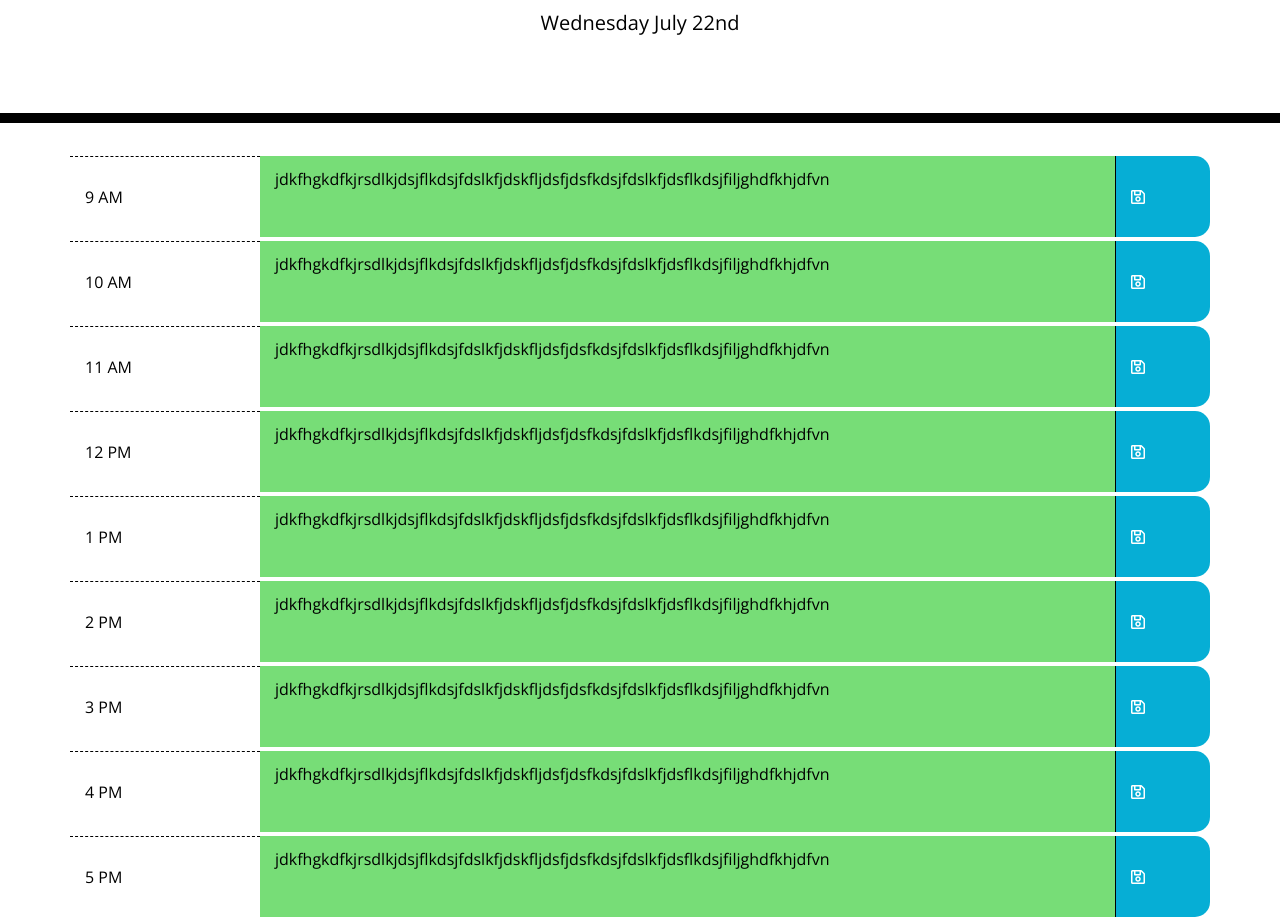
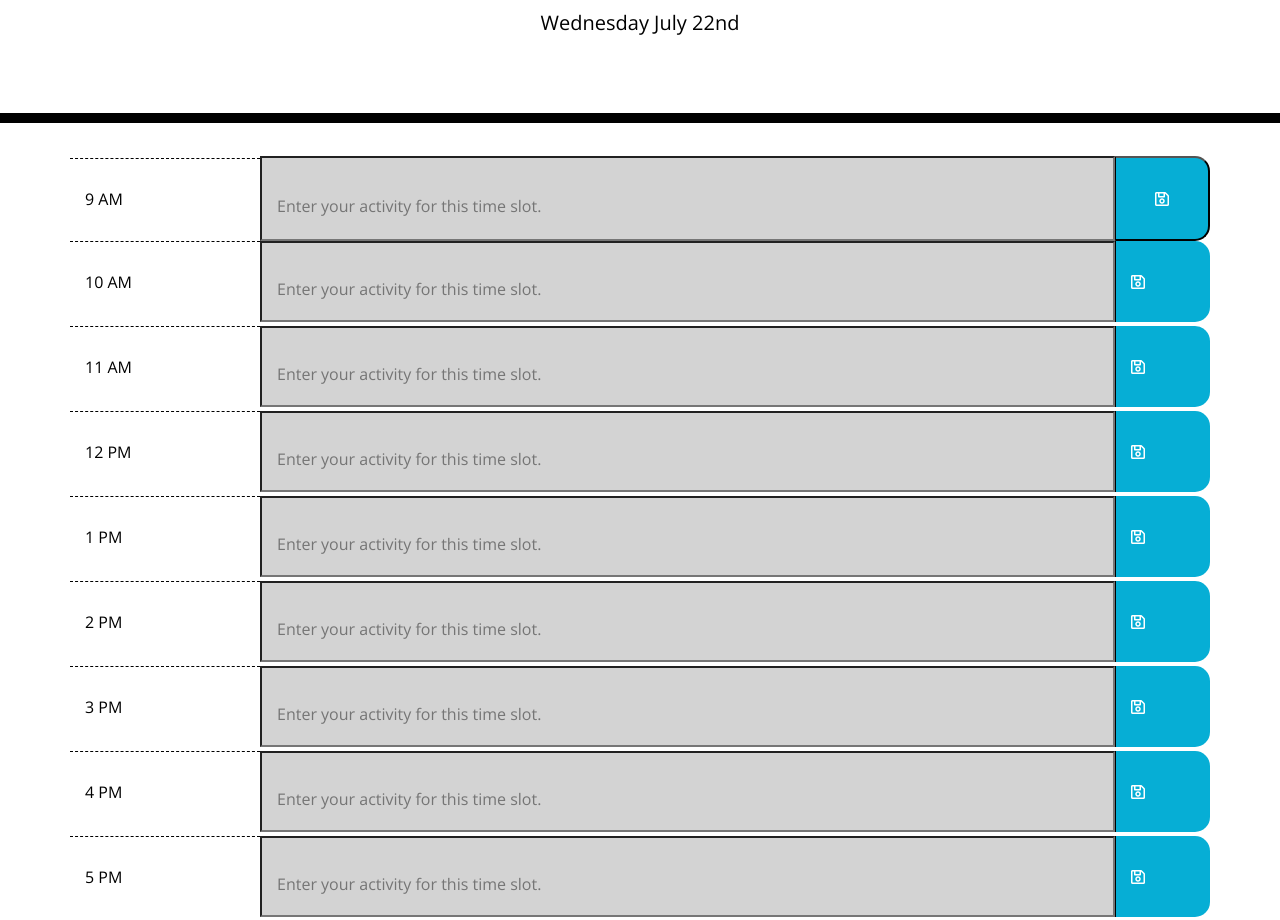
Before and after one commit to boleary1/Homework-5-Third-party-APIs, a plain HTML site: page index.html in a window 1280 px wide. Shown: the part 181-1101 px from the top of the page. Drawn offline with nearby package versions, Linux system fonts and the light colour scheme.

Commit message:
colors changing

```diff
--- a/index.html
+++ b/index.html
@@ -32,47 +32,47 @@
       <!-- Timeblocks go here -->
       <div class="row justify-content-center" contenteditable="true">
         <div class="hour col-2 col-sm-2">9 AM      </div>
-        <div class="activity future col-7 col-sm-9">jdkfhgkdfkjrsdlkjdsjflkdsjfdslkfjdskfljdsfjdsfkdsjfdslkfjdsflkdsjfiljghdfkhjdfvn</div>
-        <div class="saveBtn far fa-save col-2 col-sm-1"></div>
+        <input id= "9" class="activity future col-7 col-sm-9" placeholder="Enter your activity for this time slot."></input>
+        <button class="saveBtn far fa-save col-2 col-sm-1" onclick="saveActivity(nineam)"></button>
       </div>
       <div class="row justify-content-center" contenteditable="true">
         <div class="hour col-2 col-sm-2">10 AM      </div>
-        <div class="activity future col-7 col-sm-9">jdkfhgkdfkjrsdlkjdsjflkdsjfdslkfjdskfljdsfjdsfkdsjfdslkfjdsflkdsjfiljghdfkhjdfvn</div>
+        <input id= "10" class="activity future col-7 col-sm-9" placeholder="Enter your activity for this time slot."></input>
         <div class="saveBtn far fa-save col-2 col-sm-1"></div>
       </div>
       <div class="row justify-content-center" contenteditable="true">
         <div class="hour col-2 col-sm-2">11 AM      </div>
-        <div class="activity future col-7 col-sm-9">jdkfhgkdfkjrsdlkjdsjflkdsjfdslkfjdskfljdsfjdsfkdsjfdslkfjdsflkdsjfiljghdfkhjdfvn</div>
+        <input id= "11" class="activity future col-7 col-sm-9" placeholder="Enter your activity for this time slot."></input>
         <div class="saveBtn far fa-save col-2 col-sm-1"></div>
       </div>
       <div class="row justify-content-center" contenteditable="true">
         <div class="hour col-2 col-sm-2">12 PM      </div>
-        <div class="activity future col-7 col-sm-9">jdkfhgkdfkjrsdlkjdsjflkdsjfdslkfjdskfljdsfjdsfkdsjfdslkfjdsflkdsjfiljghdfkhjdfvn</div>
+        <input id= "12" class="activity future col-7 col-sm-9" placeholder="Enter your activity for this time slot."></input>
         <div class="saveBtn far fa-save col-2 col-sm-1"></div>
       </div>
       <div class="row justify-content-center" contenteditable="true">
         <div class="hour col-2 col-sm-2">1 PM      </div>
-        <div class="activity future col-7 col-sm-9">jdkfhgkdfkjrsdlkjdsjflkdsjfdslkfjdskfljdsfjdsfkdsjfdslkfjdsflkdsjfiljghdfkhjdfvn</div>
+        <input id= "13" class="activity future col-7 col-sm-9" placeholder="Enter your activity for this time slot."></input>
         <div class="saveBtn far fa-save col-2 col-sm-1"></div>
       </div>
       <div class="row justify-content-center" contenteditable="true">
         <div class="hour col-2 col-sm-2">2 PM      </div>
-        <div class="activity future col-7 col-sm-9">jdkfhgkdfkjrsdlkjdsjflkdsjfdslkfjdskfljdsfjdsfkdsjfdslkfjdsflkdsjfiljghdfkhjdfvn</div>
+        <input id= "14" class="activity future col-7 col-sm-9" placeholder="Enter your activity for this time slot."></input>
         <div class="saveBtn far fa-save col-2 col-sm-1"></div>
       </div>
       <div class="row justify-content-center" contenteditable="true">
         <div class="hour col-2 col-sm-2">3 PM      </div>
-        <div class="activity future col-7 col-sm-9">jdkfhgkdfkjrsdlkjdsjflkdsjfdslkfjdskfljdsfjdsfkdsjfdslkfjdsflkdsjfiljghdfkhjdfvn</div>
+        <input id= "15" class="activity future col-7 col-sm-9" placeholder="Enter your activity for this time slot."></input>
         <div class="saveBtn far fa-save col-2 col-sm-1"></div>
       </div>
       <div class="row justify-content-center" contenteditable="true">
         <div class="hour col-2 col-sm-2">4 PM      </div>
-        <div class="activity future col-7 col-sm-9">jdkfhgkdfkjrsdlkjdsjflkdsjfdslkfjdskfljdsfjdsfkdsjfdslkfjdsflkdsjfiljghdfkhjdfvn</div>
+        <input id= "16" class="activity future col-7 col-sm-9" placeholder="Enter your activity for this time slot."></input>
         <div class="saveBtn far fa-save col-2 col-sm-1"></div>
       </div>
       <div class="row justify-content-center" contenteditable="true">
         <div class="hour col-2 col-sm-2">5 PM      </div>
-        <div class="activity future col-7 col-sm-9">jdkfhgkdfkjrsdlkjdsjflkdsjfdslkfjdskfljdsfjdsfkdsjfdslkfjdsflkdsjfiljghdfkhjdfvn</div>
+        <input id= "17" class="activity future col-7 col-sm-9" placeholder="Enter your activity for this time slot."></input>
         <div class="saveBtn far fa-save col-2 col-sm-1"></div>
       </div>
 
--- a/script.js
+++ b/script.js
@@ -1,6 +1,25 @@
- let displayDate= document.getElementById('currentDay');
-displayDate.textContent=moment().format('dddd MMMM Do');
+let displayDate = document.getElementById('currentDay');
+displayDate.textContent = moment().format('dddd MMMM Do');
+let nineam = document.getElementById('9')
+let tenam = document.getElementById('10')
+let elevenam = document.getElementById('11')
+let twelvepm = document.getElementById('12')
+let onepm = document.getElementById('13')
+let twopm = document.getElementById('14')
+let threepm = document.getElementById('15')
+let fourpm = document.getElementById('16')
+let fivepm = document.getElementById('17')
+// changecolor(nineam, tenam, elevenam, twelvepm, onepm, twopm, threepm, fourpm, fivepm);
+// changecolor("nineam", "tenam", "elevenam", "twelvepm", "onepm", "twopm", "threepm", "fourpm", "fivepm");
+// ["nineam", "tenam", "elevenam", "twelvepm", "onepm", "twopm", "threepm", "fourpm", "fivepm"].foreach(changecolor)
 
+changeAllColor();
+
+
+function saveActivity(a) {
+    console.log(a.value)
+    console.log(a.id)
+}
 //  let dayOfWeekEl;
 
 // //initialize
@@ -10,7 +29,45 @@ displayDate.textContent=moment().format('dddd MMMM Do');
 //     let displayDate= dayOfWeekEl;
 //     let dayOfWeekEl =moment().format('dddd');
 // }
-console.log(moment().format('dddd'));
-console.log(moment().format('MMMM Do YYYY'));
-console.log(moment().format('h:mm:ss a'));
-console.log(moment().format('dddd MMMM Do'));
+function changeAllColor(){
+    changecolor(nineam);
+    changecolor(tenam);
+    changecolor(elevenam);
+    changecolor(twelvepm);
+    changecolor(onepm);
+    changecolor(twopm);
+    changecolor(threepm);
+    changecolor(fourpm);
+    changecolor(fivepm);
+}
+function changecolor(i){
+    console.log('changecolor called')
+    for(j = 0; j < arguments.length; j++){
+
+        if (parseInt(i.id) < moment().format('HH')){
+            console.log(i,'before')
+
+            i.classList.remove('future')
+            i.classList.remove('present')
+            i.classList.add('past')
+        }
+        else if (parseInt(i.id) > moment().format('HH')){
+            console.log(i,'after')
+            i.classList.add('future')
+            i.classList.remove('present')
+            i.classList.remove('past')
+        }
+        else if (parseInt(i.id) == moment().format('HH')) {
+            console.log(i,'during')
+            i.classList.remove('future')
+            i.classList.add('present')
+            i.classList.remove('past')
+        }     };
+
+}
+// console.log(moment().format('dddd'));
+// console.log(moment().format('HH'));
+// console.log(moment().format('MMMM Do YYYY'));
+// console.log(moment().format('h:mm:ss a'));
+// console.log(moment().format('dddd MMMM Do'));
+// console.log(moment().startOf('day').fromNow());
```
